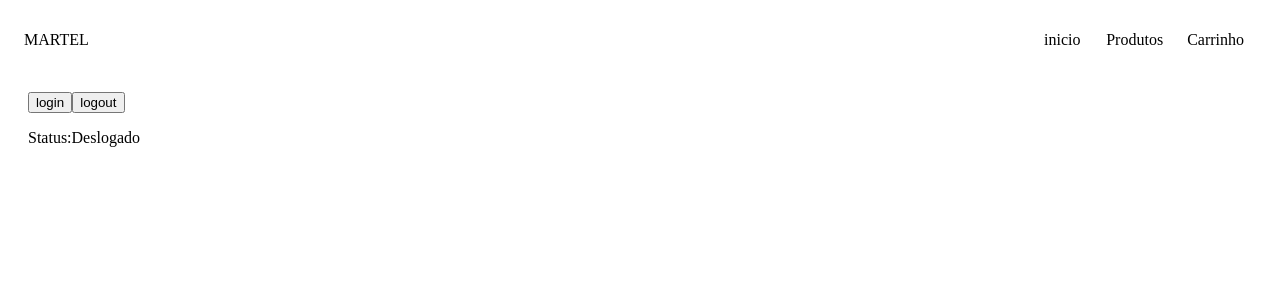
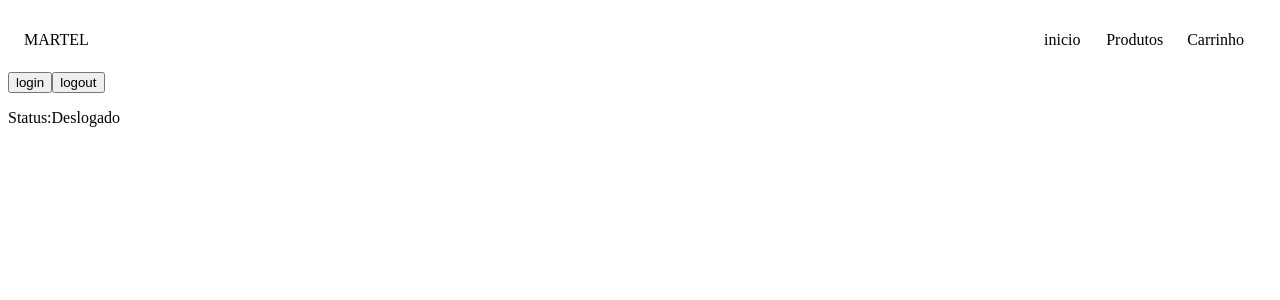
Before and after one commit to drih029/e-commerce, an Angular app: page / in a window 1280 px wide. Shown: the top 300 px of the page. Built offline with nearby package versions, Linux system fonts and the light colour scheme.

Commit message:
refactor:alteração de tamanho

```diff
--- a/src/app/app.html
+++ b/src/app/app.html
@@ -1,10 +1,10 @@
 <app-header></app-header>
 <!--Controle de autenticaçaõ temporária -->
-<main style="padding: 20px;">
+<main class="container-pricipal">
 
-<section style="margin-bottom: 20px;">
-<button (click)="login()">login</button>
-<button (click)="logout()">logout</button>
+<section class="bloco-controle">
+<button mat-raised-button (click)="login()">login</button>
+<button mat-stroked-button (click)="logout()">logout</button>
 <p>Status:{{ usuarioLogado() ? 'Logado': 'Deslogado' }}</p>
 </section>
 
```
